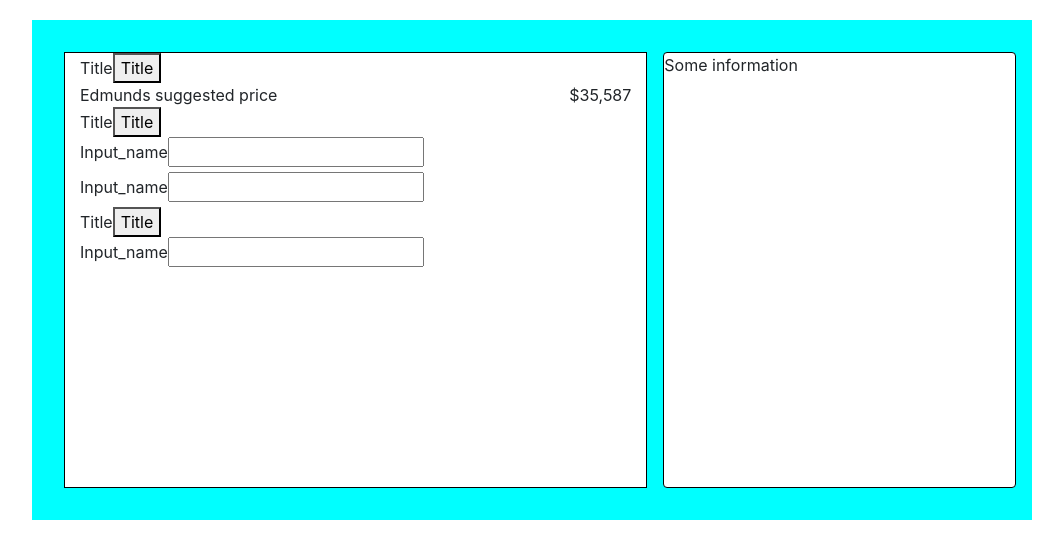
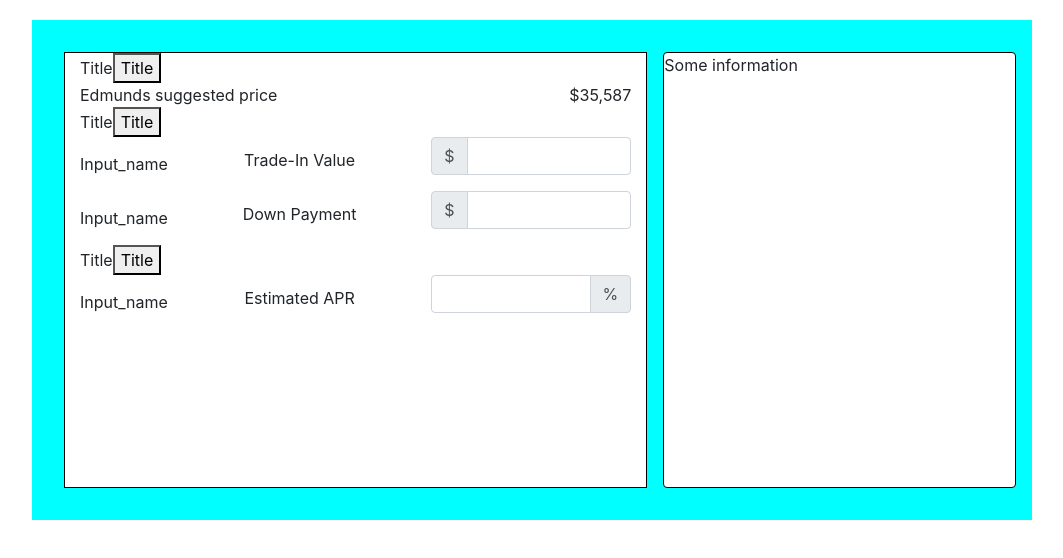
Before and after one commit to truhin-andrei/calculator, a React app in the folder calculator/: page / in a window 1280 px wide. Shown: the top 558 px of the page, without its empty margins (108-1171 px from the left). Built offline with nearby package versions, Linux system fonts and the light colour scheme.

Commit message:
feat: inputPanel render

```diff
--- a/calculator/src/components/input-panel/inputPanel.css
+++ b/calculator/src/components/input-panel/inputPanel.css
@@ -0,0 +1,10 @@
+.input-panel {
+  display: flex;
+  justify-content: space-between;
+  align-items: center;
+  flex-wrap: wrap;
+}
+
+.input{
+  max-width: 200px;
+}
--- a/calculator/src/components/input-panel/inputPanel.jsx
+++ b/calculator/src/components/input-panel/inputPanel.jsx
@@ -1,23 +1,54 @@
 import React, { Component } from 'react';
+import PropTypes from 'prop-types';
 import './inputPanel.css';
 
 class InputPanel extends Component {
   constructor(props) {
     super(props);
     this.state = {
-      label: 'Input_name',
+      label1: 'Input_name',
     };
   }
 
   render() {
-    const { label } = this.state;
+    const {
+      inputRenderData: { label, inputType, name },
+    } = this.props;
+    const moneyInputTag = (
+      <div className="input-group-prepend">
+        <span className="input-group-text">$</span>
+      </div>
+    );
+
+    const percentInputTag = (
+      <div className="input-group-append">
+        <span className="input-group-text">%</span>
+      </div>
+    );
+
+    const { label1 } = this.state;
     return (
-      <div>
-        <label htmlFor={label}>{label}</label>
-        <input id={label} type="text" />
+      <div className="input-panel">
+        {label1}
+        <label htmlFor={name}>{label}</label>
+        <div className="input-group mb-3 input">
+          {inputType === 'money' ? moneyInputTag : null}
+          <input
+            id={name}
+            name={name}
+            type="text"
+            className="form-control"
+            aria-label="Amount (to the nearest dollar)"
+          />
+          {inputType === 'percent' ? percentInputTag : null}
+        </div>
       </div>
     );
   }
 }
 
+InputPanel.propTypes = {
+  inputRenderData: PropTypes.objectOf(PropTypes.string).isRequired,
+};
+
 export default InputPanel;
--- a/calculator/src/components/tab/tab.jsx
+++ b/calculator/src/components/tab/tab.jsx
@@ -19,10 +19,16 @@
       return (
         <>
           <ButtonsPanel data={this.props} />
-          <InputPanel />
-          <InputPanel />
+          <InputPanel
+            inputRenderData={{ label: 'Trade-In Value', inputType: 'money', name: 'tradeIn' }}
+          />
+          <InputPanel
+            inputRenderData={{ label: 'Down Payment', inputType: 'money', name: 'downPayment' }}
+          />
           <ButtonsPanel />
-          <InputPanel />
+          <InputPanel
+            inputRenderData={{ label: 'Estimated APR', inputType: 'percent', name: 'APR' }}
+          />
         </>
       );
     }
```
